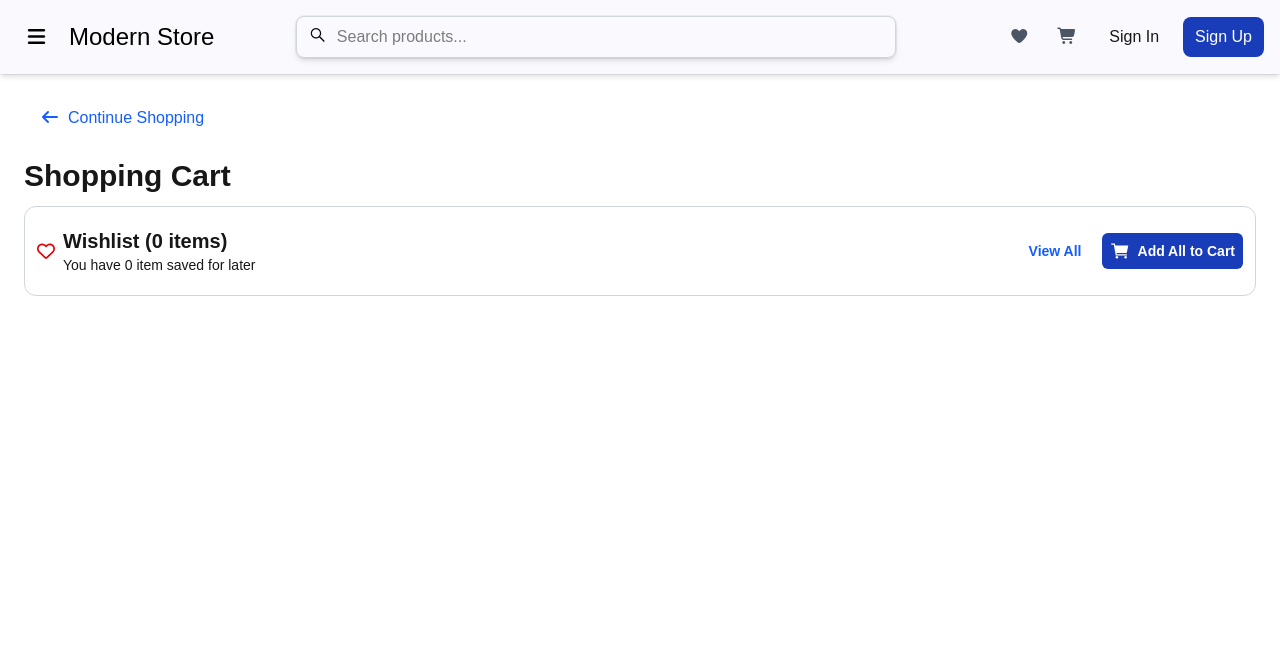
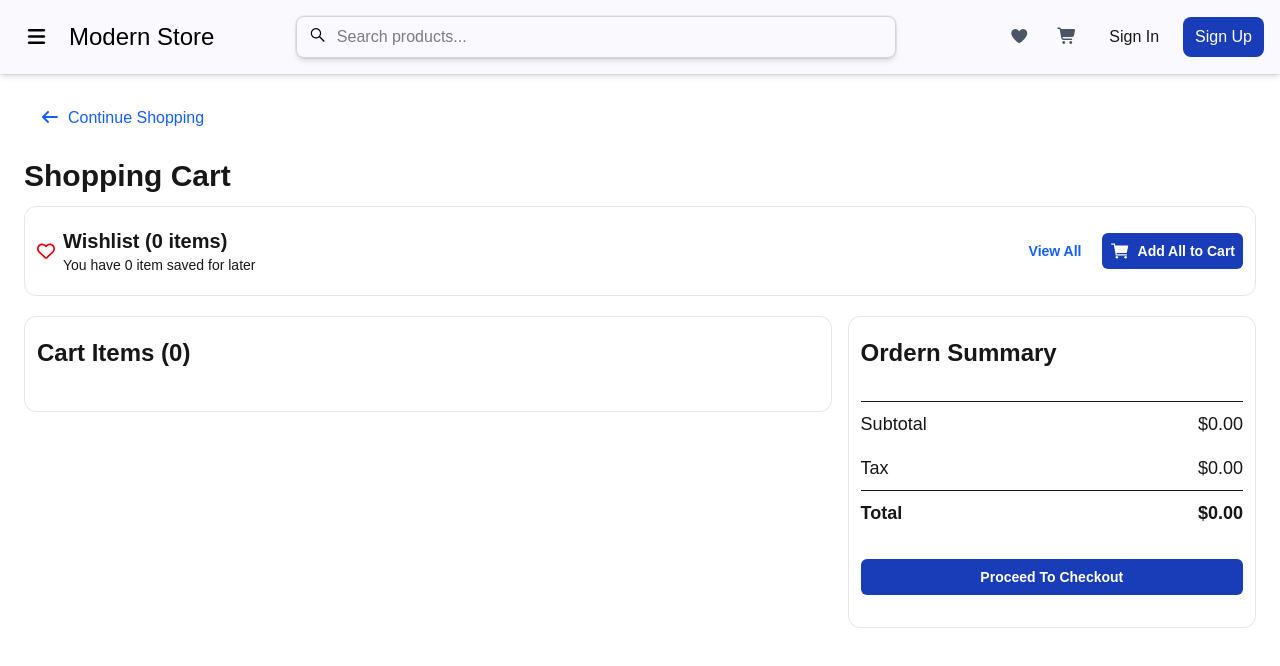
Before and after one commit to nishantcm/modern-store-ecommerce, a Next.js app: page /cart in a window 1280 px wide. Shown: the top 666 px of the page. Built offline with nearby package versions, Linux system fonts and the light colour scheme.

Commit message:
Updated the src/app/cart/page.js file

```diff
--- a/src/app/cart/page.js
+++ b/src/app/cart/page.js
@@ -16,7 +16,7 @@ export default function CartPage() {
         </button>
       </div>
       <h1 className="font-extrabold text-3xl pt-5">Shopping Cart</h1>
-      <div className="rounded-xl px-3 py-5 border border-gray-300 mt-3">
+      <div className="rounded-xl px-3 py-5 border border-gray-200 mt-3">
         <div className="flex justify-between">
           <div className="flex">
             <div className="flex items-center justify-center">
@@ -33,6 +33,21 @@ export default function CartPage() {
           </div>
         </div>
       </div>
+      <div className="flex flex-row gap-4 mt-2">
+        <div className="basis-4/4 rounded-xl px-3 py-5 border border-gray-200 mt-3 h-24">
+          <h3 className="text-2xl font-bold pb-3">Cart Items (0)</h3>
+        </div>
+        <div className="basis-2/4 rounded-xl px-3 py-5 border border-gray-200 mt-3">
+          <h3 className="text-2xl font-bold">Ordern Summary</h3>
+          <hr className="mt-8"></hr>
+          <p className="text-lg py-2 flex justify-between">Subtotal <span>$0.00</span></p>
+          <p className="text-lg py-2 flex justify-between">Tax <span>$0.00</span></p>
+          <hr className="mt-0"></hr>
+          <p className="text-lg py-2 font-bold flex justify-between">Total <span>$0.00</span></p>
+
+          <button className="mt-6 mb-3 bg-blue-800 p-2 rounded-md hover:bg-blue-700 text-white text-sm font-bold w-full items-center"> Proceed To Checkout</button>
+        </div>
+      </div>
       <div className="flex flex-wrap"></div>
       <div className="flex justify-center">
         <div className="p-6 ">
```
